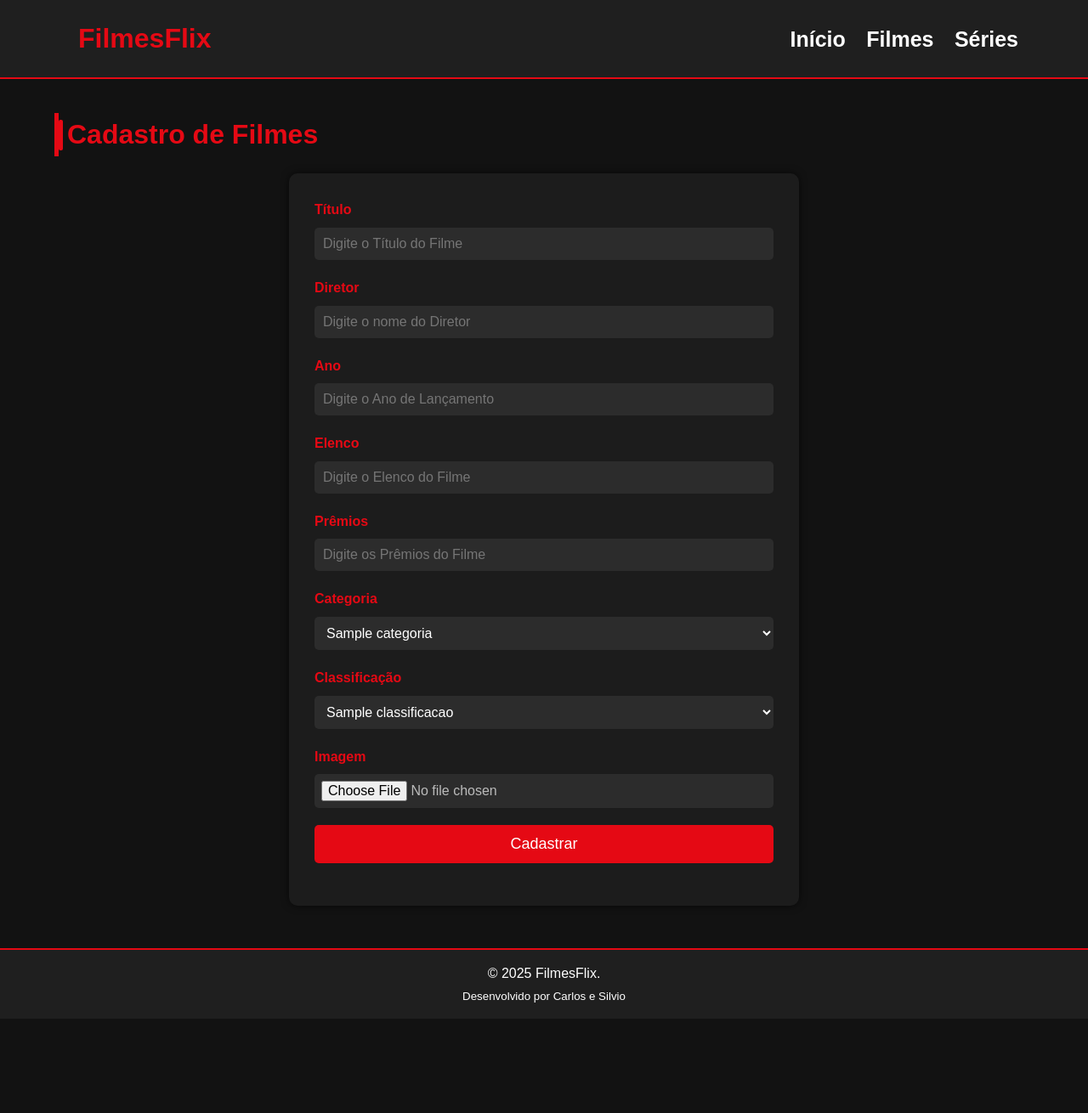
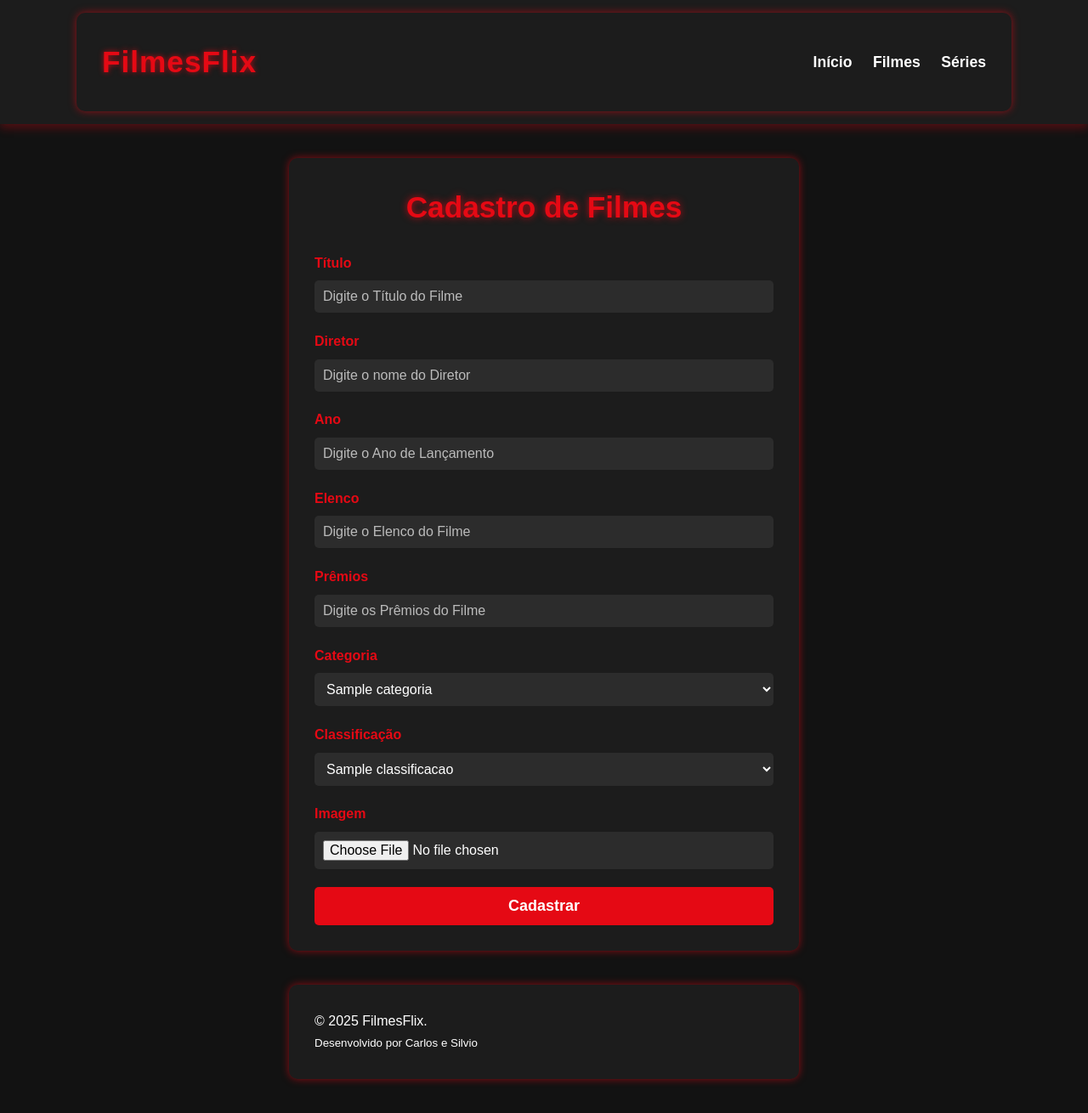
Before and after one commit to Carlinn01/Site-Filmes-e-Series, a PHP site: page /form-filmes.php in a window 1280 px wide. Shown: the whole page at 85% size. Before the commit the page ends 1199 px from the top, so only its background shows below. Run offline with PHP 8.4, Linux system fonts and the light colour scheme; tables that the repository leaves empty or names only in its code hold one stand-in row (values such as "Sample post"); some libraries are stand-ins or nearby versions.

Commit message:
Estilos dos form prontos

```diff
--- a/estilo-seriesflix.css
+++ b/estilo-seriesflix.css
@@ -10,6 +10,47 @@
   background-color: #121212;
   color: #fff;
   line-height: 1.6;
+}
+
+header {
+  background-color: #1c1c1c;
+  padding: 15px 0;
+  box-shadow: 0 5px 10px rgba(229, 9, 20, 0.3);
+  margin-bottom: 20px;
+}
+
+header .container {
+  max-width: 1100px;
+  width: 90%;
+  margin: 0 auto;
+  display: flex;
+  align-items: center;
+  justify-content: space-between;
+  flex-wrap: wrap;
+}
+
+.TituloNav {
+  text-decoration: none;
+  font-size: 2.2rem;
+  color: #e50914;
+  font-family: 'Bebas Neue', sans-serif;
+  letter-spacing: 1px;
+  text-shadow: 0 0 6px #e50914cc;
+
+}
+
+nav a {
+  color: #fff;
+  text-decoration: none;
+  margin-left: 20px;
+  font-size: 1.1rem;
+  font-weight: bold;
+  transition: color 0.3s ease;
+}
+
+nav a:hover {
+  color: #e50914;
+  text-shadow: 0 0 5px #e50914aa;
 }
 
 /* Container principal */
--- a/form-filmes.php
+++ b/form-filmes.php
@@ -4,13 +4,16 @@
   <meta charset="UTF-8" />
   <meta name="viewport" content="width=device-width, initial-scale=1" />
   <title>Cadastrar Filme</title>
-    <link rel="stylesheet" href="/styles.css" />
+  <link rel="stylesheet" href="estilo-seriesflix.css" />
 </head>
-<body>
+<body class="bg-dark">
 
   <header>
+
     <div class="container">
+        <a href="index.php" class="TituloNav">
       <h1 class="TituloNav">FilmesFlix</h1>
+      </a>
       <nav>
         <a href="index.php">Início</a>
         <a href="filmes.php">Filmes</a>
@@ -19,39 +22,39 @@
     </div>
   </header>
 
-<main>
-    <section>
+  <main class="container">
     <h2 class="titulo-filmesflix">Cadastro de Filmes</h2>
-        <form action="cadastro-filmes.php" method="POST" enctype="multipart/form-data" class="form-filme">
+
+    <form action="cadastro-filmes.php" method="POST" enctype="multipart/form-data" class="form-filmesflix">
 
       <div class="form-group">
-                <label>Título</label>
-                <input type="text" name="titulo" placeholder="Digite o Título do Filme" required />
+        <label for="titulo" class="label-filmesflix">Título</label>
+        <input type="text" id="titulo" name="titulo" class="input-filmesflix" placeholder="Digite o Título do Filme" required />
       </div>
 
       <div class="form-group">
-                <label>Diretor</label>
-                <input type="text" name="diretor" placeholder="Digite o nome do Diretor" required />
+        <label for="diretor" class="label-filmesflix">Diretor</label>
+        <input type="text" id="diretor" name="diretor" class="input-filmesflix" placeholder="Digite o nome do Diretor" required />
       </div>
 
       <div class="form-group">
-                <label>Ano</label>
-                <input type="text" name="ano" placeholder="Digite o Ano de Lançamento" required />
+        <label for="ano" class="label-filmesflix">Ano</label>
+        <input type="text" id="ano" name="ano" class="input-filmesflix" placeholder="Digite o Ano de Lançamento" required />
       </div>
 
       <div class="form-group">
-                <label>Elenco</label>
-                <input type="text" name="elenco" placeholder="Digite o Elenco do Filme" />
+        <label for="elenco" class="label-filmesflix">Elenco</label>
+        <input type="text" id="elenco" name="elenco" class="input-filmesflix" placeholder="Digite o Elenco do Filme" />
       </div>
 
       <div class="form-group">
-                <label>Prêmios</label>
-                <input type="text" name="premios" placeholder="Digite os Prêmios do Filme" />
+        <label for="premios" class="label-filmesflix">Prêmios</label>
+        <input type="text" id="premios" name="premios" class="input-filmesflix" placeholder="Digite os Prêmios do Filme" />
       </div>
 
       <div class="form-group">
-                <label>Categoria</label>
-                <select name="idcategoria">
+        <label for="idcategoria" class="label-filmesflix">Categoria</label>
+        <select id="idcategoria" name="idcategoria" class="select-filmesflix" required>
           <?php
           require_once "src/CategoriaDAO.php";
           $categoria = CategoriaDAO::listarCategoria();
@@ -63,8 +66,8 @@
       </div>
 
       <div class="form-group">
-                <label>Classificação</label>
-                <select name="idclassificacao">
+        <label for="idclassificacao" class="label-filmesflix">Classificação</label>
+        <select id="idclassificacao" name="idclassificacao" class="select-filmesflix" required>
           <?php
           require_once "src/ClassificacaoDAO.php";
           $classificacao = ClassificacaoDAO::listarClassificacao();
@@ -76,21 +79,22 @@
       </div>
 
       <div class="form-group">
-                <label>Imagem</label>
-                <input type="file" name="imagem" />
+        <label for="imagem" class="label-filmesflix">Imagem</label>
+        <input type="file" id="imagem" name="imagem" class="input-filmesflix" />
       </div>
 
       <div class="form-group">
-                <button type="submit" class="btn-submit">Cadastrar</button>
+        <button type="submit" class="btn-filmesflix">Cadastrar</button>
       </div>
 
     </form>
-    </section>
   </main>
 
   <footer>
+    <div class="container">
       <p class="mb-1">© 2025 FilmesFlix.</p>
       <small>Desenvolvido por Carlos e Silvio</small>
+    </div>
   </footer>
 
 </body>
```
Also changed, not shown: form-series.php (+20 -0 lines). Lines whose indentation alone changed are shown as unchanged.
